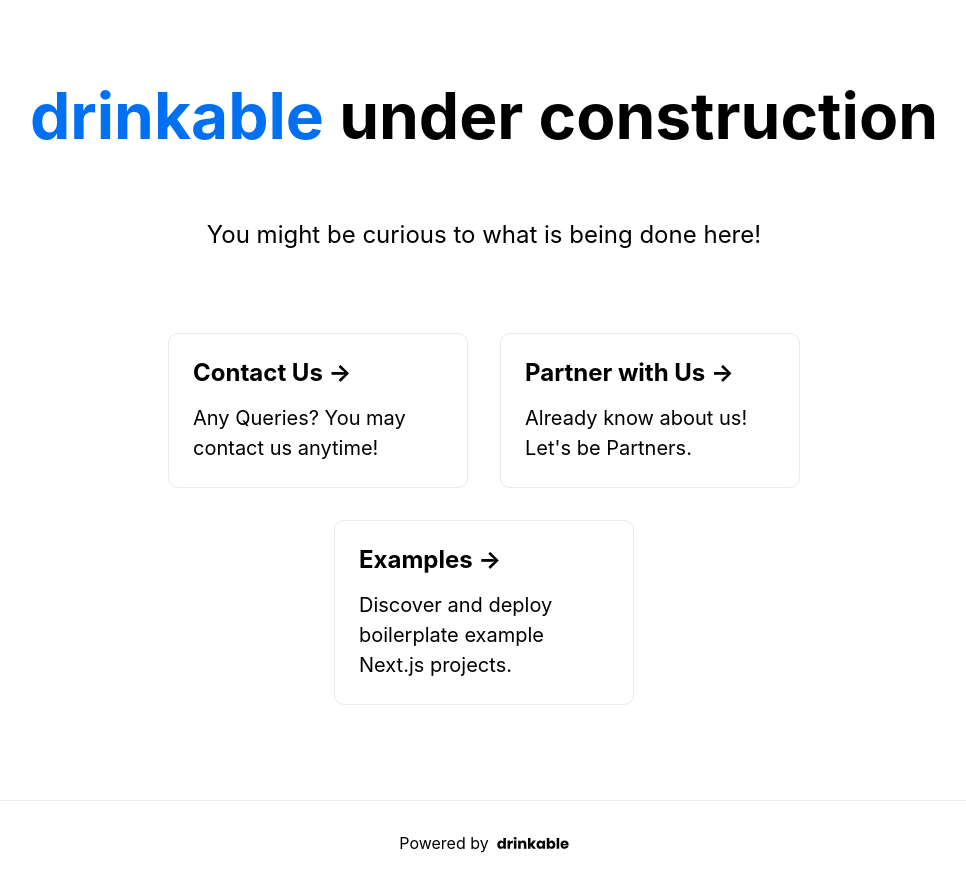
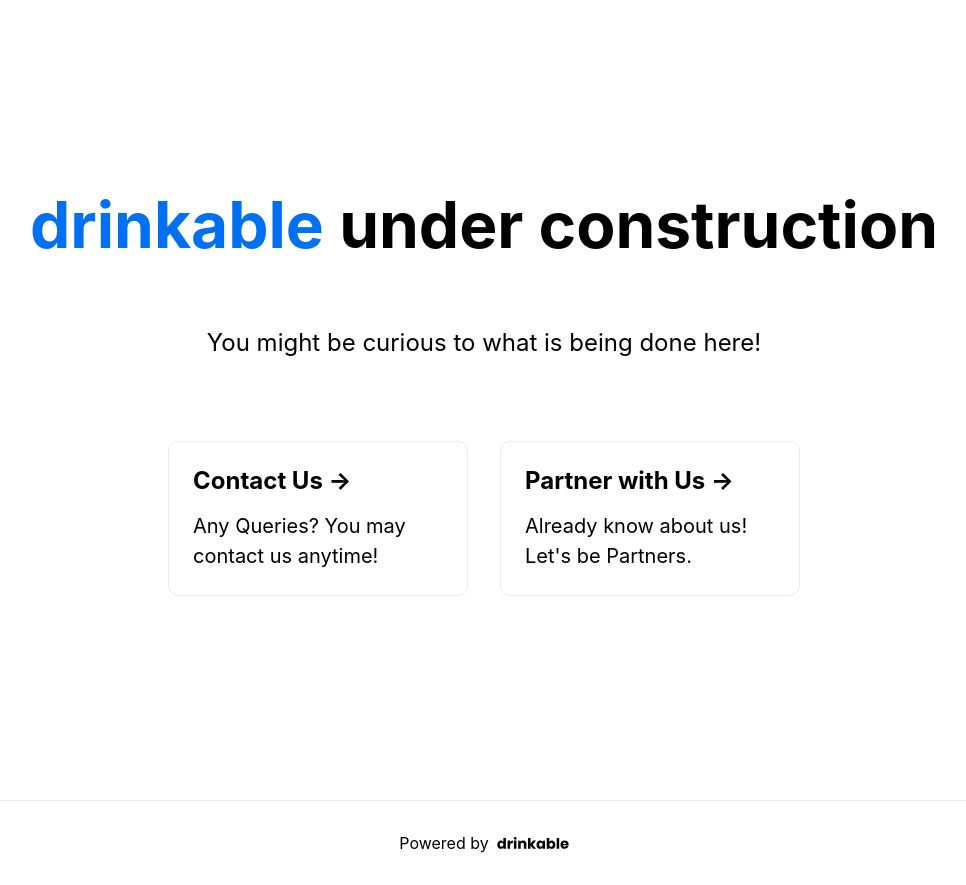
Before and after one commit to manishholla/drinkable_ver_prod, a Next.js app: page / in a window 1280 px wide. Shown: the whole page, without its empty margins (156-1122 px from the left). Built offline with nearby package versions, Linux system fonts and the light colour scheme.

Commit message:
Update index.js

```diff
--- a/pages/index.js
+++ b/pages/index.js
@@ -31,15 +31,6 @@ export default function Home() {
             <p>Already know about us! Let&apos;s be Partners.</p>
           </a>
 
-          <a
-            href="https://github.com/vercel/next.js/tree/canary/examples"
-            className={styles.card}
-          >
-            <h2>Examples &rarr;</h2>
-            <p>Discover and deploy boilerplate example Next.js projects.</p>
-          </a>
-
-
         </div>
       </main>
 
```
